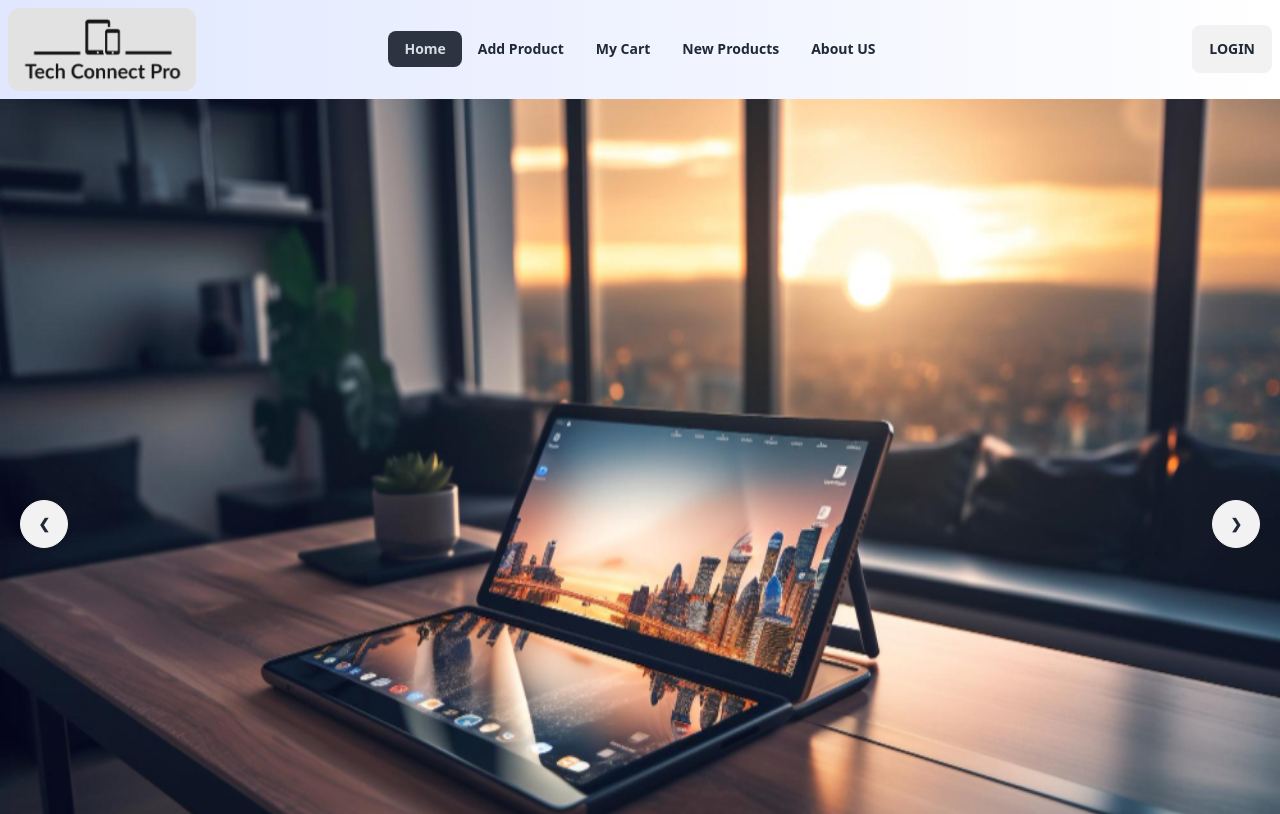
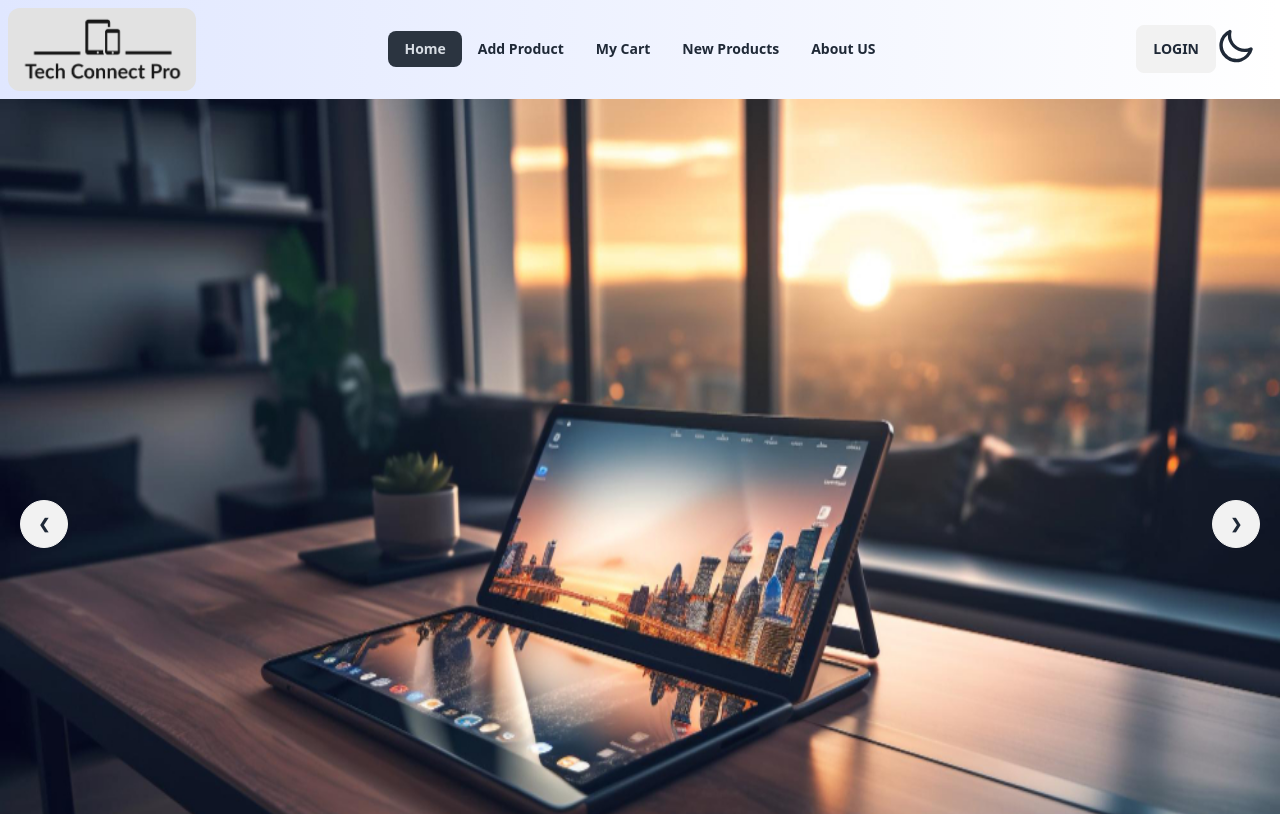
Before and after one commit to mdshakil04/tech-connect-pro-client, a React (Vite) app: page / in a window 1280 px wide. Shown: the top 814 px of the page. Built offline with nearby package versions, Linux system fonts and the light colour scheme; no server answers.

Commit message:
Dark Theme Implemented

```diff
--- a/src/Layouts/Root.jsx
+++ b/src/Layouts/Root.jsx
@@ -9,9 +9,7 @@
         <div className="">
             <Navbar></Navbar>
             <Outlet></Outlet>
-            {/* <SendMessage></SendMessage> */}
             <Footer></Footer>
-
         </div>
     );
 };
--- a/src/Pages/Navbar/Navbar.jsx
+++ b/src/Pages/Navbar/Navbar.jsx
@@ -1,15 +1,27 @@
 import { Link, NavLink } from "react-router-dom";
 import logo2 from "../../assets/images/logo2.png";
-import { useContext } from "react";
+import { useContext, useEffect, useState } from "react";
 import { AuthContext } from "../../Firebase/AuthProvider";
 
 const Navbar = () => {
-  const {user, logOut} = useContext(AuthContext)
-  const handleSignOut = () =>{
-      logOut()
-        .then()
-        .catch()
-  }
+  const [theme, setTheme] = useState(localStorage.getItem("theme") ? localStorage.getItem("theme") : "light");
+  const handleToggle = (e) => {
+    if(e.target.checked){
+      setTheme("dark");
+    } else {
+      setTheme("light");
+    }
+  };
+  useEffect(() => {
+    localStorage.setItem("theme", theme);
+    const localTheme = localStorage.getItem("theme");
+    document.querySelector("html").setAttribute("data-theme", localTheme);
+  }, [theme]);
+
+  const { user, logOut } = useContext(AuthContext);
+  const handleSignOut = () => {
+    logOut().then().catch();
+  };
 
   const navLinks = (
     <>
@@ -58,31 +70,50 @@
           </ul>
         </div>
         <div className=" flex items-center gap-2">
-            <img className=" w-1/2 rounded-xl" src={logo2} alt="" />
-            {/* <h2 className=" text-xl font-bold">TechConnectPro</h2> */}
+          <img className=" w-1/2 rounded-xl" src={logo2} alt="" />
+          {/* <h2 className=" text-xl font-bold">TechConnectPro</h2> */}
         </div>
-
       </div>
       <div className="navbar-center hidden lg:flex">
         <ul className="menu menu-horizontal px-1">{navLinks}</ul>
       </div>
       <div className="navbar-end">
         <label tabIndex={0} className="">
-          <div className=" ">
-            {
-              user && <p>{user.email}</p>
-            }
-          </div>
+          <div className=" ">{user && <p>{user.email}</p>}</div>
         </label>
-        {
-            user ?
-            <button onClick={handleSignOut} className="btn">Sign Out</button>
-            :
-            <Link to='/login'>
+        {user ? (
+          <button onClick={handleSignOut} className="btn">
+            Sign Out
+          </button>
+        ) : (
+          <Link to="/login">
             <button className="btn">Login</button>
-            </Link>
-        }
+          </Link>
+        )}
+        <div className=" mr-4">
+          <label className="swap swap-rotate">
+            <input
+            onChange={handleToggle}
+            checked={theme === "light" ? false : true}
+            type="checkbox"
 
+            />
+            <svg
+              className="swap-on fill-current w-10 h-10"
+              xmlns="http://www.w3.org/2000/svg"
+              viewBox="0 0 24 24"
+            >
+              <path d="M5.64,17l-.71.71a1,1,0,0,0,0,1.41,1,1,0,0,0,1.41,0l.71-.71A1,1,0,0,0,5.64,17ZM5,12a1,1,0,0,0-1-1H3a1,1,0,0,0,0,2H4A1,1,0,0,0,5,12Zm7-7a1,1,0,0,0,1-1V3a1,1,0,0,0-2,0V4A1,1,0,0,0,12,5ZM5.64,7.05a1,1,0,0,0,.7.29,1,1,0,0,0,.71-.29,1,1,0,0,0,0-1.41l-.71-.71A1,1,0,0,0,4.93,6.34Zm12,.29a1,1,0,0,0,.7-.29l.71-.71a1,1,0,1,0-1.41-1.41L17,5.64a1,1,0,0,0,0,1.41A1,1,0,0,0,17.66,7.34ZM21,11H20a1,1,0,0,0,0,2h1a1,1,0,0,0,0-2Zm-9,8a1,1,0,0,0-1,1v1a1,1,0,0,0,2,0V20A1,1,0,0,0,12,19ZM18.36,17A1,1,0,0,0,17,18.36l.71.71a1,1,0,0,0,1.41,0,1,1,0,0,0,0-1.41ZM12,6.5A5.5,5.5,0,1,0,17.5,12,5.51,5.51,0,0,0,12,6.5Zm0,9A3.5,3.5,0,1,1,15.5,12,3.5,3.5,0,0,1,12,15.5Z" />
+            </svg>
+            <svg
+              className="swap-off fill-current w-10 h-10"
+              xmlns="http://www.w3.org/2000/svg"
+              viewBox="0 0 24 24"
+            >
+              <path d="M21.64,13a1,1,0,0,0-1.05-.14,8.05,8.05,0,0,1-3.37.73A8.15,8.15,0,0,1,9.08,5.49a8.59,8.59,0,0,1,.25-2A1,1,0,0,0,8,2.36,10.14,10.14,0,1,0,22,14.05,1,1,0,0,0,21.64,13Zm-9.5,6.69A8.14,8.14,0,0,1,7.08,5.22v.27A10.15,10.15,0,0,0,17.22,15.63a9.79,9.79,0,0,0,2.1-.22A8.11,8.11,0,0,1,12.14,19.73Z" />
+            </svg>
+          </label>
+        </div>
       </div>
     </div>
   );
--- a/tailwind.config.js
+++ b/tailwind.config.js
@@ -8,4 +8,10 @@
     extend: {},
   },
   plugins: [require("daisyui")],
+  daisyui: {
+    themes: [
+      "light",
+      "dark",
+    ],
+  },
 }
```
